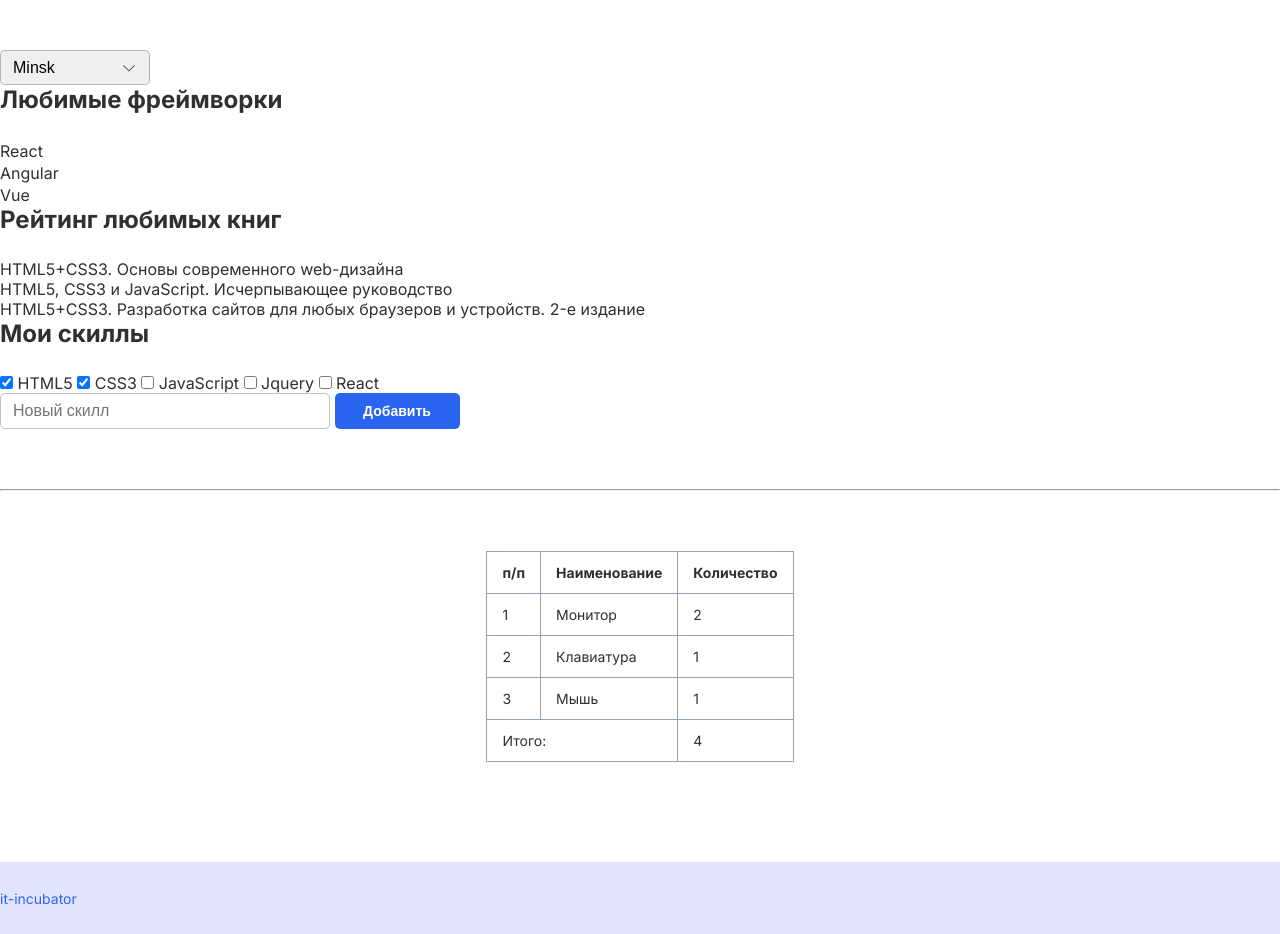
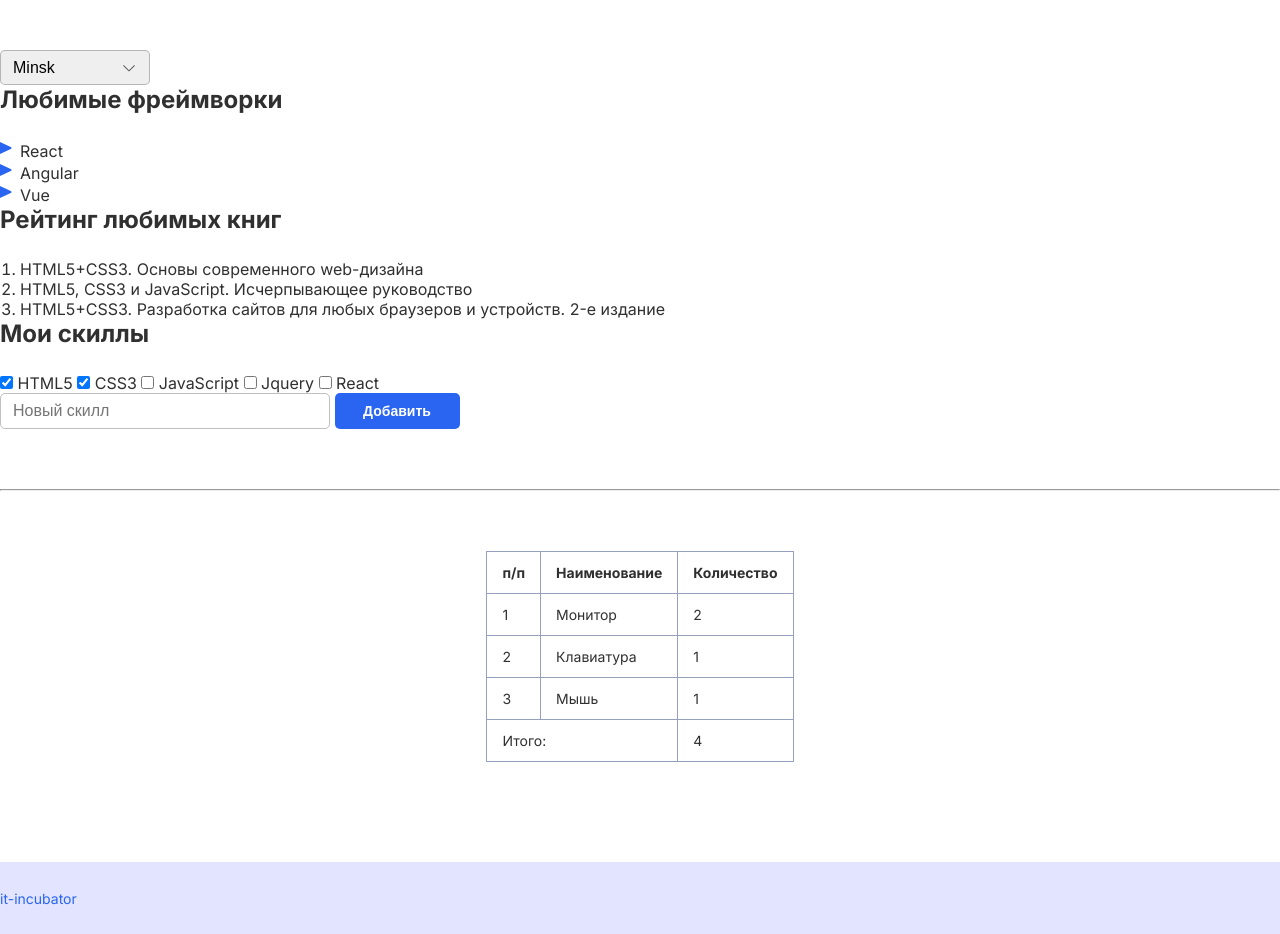
Before and after one commit to SuperVladWorld/2, a plain HTML site: page index.html in a window 1280 px wide. Shown: the part 920-1854 px from the top of the page. Drawn offline with Linux system fonts and the light colour scheme.

Commit message:
complete task 4

```diff
--- a/style.css
+++ b/style.css
@@ -86,14 +86,14 @@ select {
     font-weight: 400;
     font-size: 16px;
     list-style-image: url(assets/solar_map-arrow-up-bold.svg);
-    padding-left: 0px 20px;
+    padding:0px 20px;
 }
 
 .books-list {
     /* Стили для нумерованного списка во второй секции */
     font-weight: 400;
     font-size: 16px;
-    padding-left: 0px 20px;
+    padding:0px 20px;
 }
 
 .label {
```
